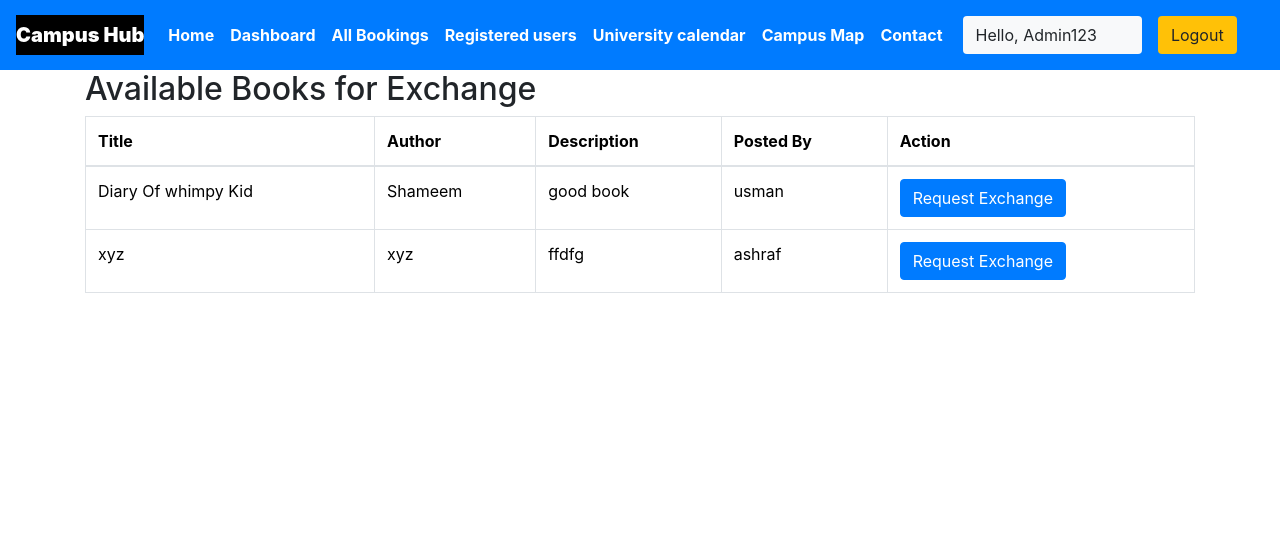
After one commit to shameemmhd/CampusHub, a Django app: page /books/ in a window 1280 px wide. The commit adds this page. Shown: the top 533 px of the page. Run offline with Django 4.2, Linux system fonts and the light colour scheme; a user stored in the database is signed in; data comes from the database, SQL or seed files in the repository; both versions use the stored data as it was after the commit; some libraries are stand-ins or nearby versions.

Commit message:
book exchange section

```diff
--- a/CampusHub/Agency/Agency/urls.py
+++ b/CampusHub/Agency/Agency/urls.py
@@ -50,5 +50,9 @@ path('staff/panel/delete-agency', views.delete_agency, name='delete_agency'),
     path('staff/userInformations', views.user_information,name="allbookigs"),
  path('approve-user/<int:user_id>/', views.approve_user, name='approve_user'),
     path('staff/map.html', views.map_view, name='map'),
-
+ path('books/', views.book_list, name='book_list'),
+    path('user/books/post/', views.post_book, name='post_book'),
+    path('user/books/request/<int:post_id>/', views.request_exchange, name='request_exchange'),
+     path('user/books/requests/', views.exchange_requests, name='exchange_requests'),
+    path('user/books/requests/respond/<int:request_id>/<str:response>/', views.respond_request, name='respond_request'),
 ]
--- a/CampusHub/Agency/Myapplication/admin.py
+++ b/CampusHub/Agency/Myapplication/admin.py
@@ -1,8 +1,11 @@
 from django.contrib import admin
-from .models import Agencys,Packages,Reservation,UserProfile,Calendar
+from .models import Agencys,Packages,Reservation,UserProfile,Calendar,Book,BookPost,ExchangeRequest
 # Register your models here.
 admin.site.register(Agencys)
 admin.site.register(Packages)
 admin.site.register(Reservation)
 admin.site.register(UserProfile)
 admin.site.register(Calendar)
+admin.site.register(Book)
+admin.site.register(BookPost)
+admin.site.register(ExchangeRequest)
--- a/CampusHub/Agency/Myapplication/models.py
+++ b/CampusHub/Agency/Myapplication/models.py
@@ -81,3 +81,31 @@ class Calendar(models.Model):
 
     def __str__(self):
         return self.title
+
+class Book(models.Model):
+    title = models.CharField(max_length=200)
+    author = models.CharField(max_length=200)
+    isbn = models.CharField(max_length=13, unique=True)
+
+    def __str__(self):
+        return self.title
+
+class BookPost(models.Model):
+    user = models.ForeignKey(User, on_delete=models.CASCADE)
+    book = models.ForeignKey(Book, on_delete=models.CASCADE)
+    description = models.TextField()
+    posted_at = models.DateTimeField(auto_now_add=True)
+
+    def __str__(self):
+        return f"{self.book.title} by {self.user.username}"
+
+class ExchangeRequest(models.Model):
+    from_user = models.ForeignKey(User, related_name='sent_requests', on_delete=models.CASCADE)
+    to_user = models.ForeignKey(User, related_name='received_requests', on_delete=models.CASCADE)
+    book_post = models.ForeignKey(BookPost, on_delete=models.CASCADE)
+    message = models.TextField()
+    status = models.CharField(max_length=20, choices=[('pending', 'Pending'), ('approved', 'Approved'), ('declined', 'Declined')], default='pending')
+    requested_at = models.DateTimeField(auto_now_add=True)
+
+    def __str__(self):
+        return f"{self.from_user.username} -> {self.to_user.username} ({self.book_post.book.title})"
--- a/CampusHub/Agency/Myapplication/views.py
+++ b/CampusHub/Agency/Myapplication/views.py
@@ -1,6 +1,6 @@
-from django.shortcuts import render, redirect
+from django.shortcuts import render, redirect, get_object_or_404
 from django.http import HttpResponse, HttpResponseRedirect
-from .models import Agencys, Packages, Reservation, StaffProfiles, UserProfile
+from .models import Agencys, Packages, Reservation, StaffProfiles, UserProfile, BookPost, Book, ExchangeRequest
 from django.contrib import messages
 from django.contrib.auth import authenticate, login, logout
 from django.contrib.auth.models import User
@@ -375,3 +375,60 @@ def approve_user(request, user_id):
 
 def map_view(request):
     return render(request, 'staff/map.html')
+
+@login_required
+def book_list(request):
+    books = BookPost.objects.all()
+    return render(request, 'user/book_list.html', {'books': books})
+
+@login_required
+def post_book(request):
+    if request.method == 'POST':
+        title = request.POST['title']
+        author = request.POST['author']
+        isbn = request.POST['isbn']
+        description = request.POST['description']
+
+        book, created = Book.objects.get_or_create(title=title, author=author, isbn=isbn)
+        BookPost.objects.create(user=request.user, book=book, description=description)
+
+        return redirect('book_list')
+
+    return render(request, 'user/post_book.html')
+
+@login_required
+def request_exchange(request, post_id):
+    post = get_object_or_404(BookPost, id=post_id)
+    if request.method == 'POST':
+        message = request.POST['message']
+
+        ExchangeRequest.objects.create(
+            from_user=request.user,
+            to_user=post.user,
+            book_post=post,
+            message=message
+        )
+
+        return redirect('book_list')
+
+    return render(request, 'user/request_exchange.html', {'post': post})
+
+@login_required
+def exchange_requests(request):
+    received_requests = ExchangeRequest.objects.filter(to_user=request.user)
+    sent_requests = ExchangeRequest.objects.filter(from_user=request.user)
+    return render(request, 'user/exchange_requests.html', {
+        'received_requests': received_requests,
+        'sent_requests': sent_requests
+    })
+
+@login_required
+def respond_request(request, request_id, response):
+    exchange_request = get_object_or_404(ExchangeRequest, id=request_id)
+    if exchange_request.to_user == request.user:
+        if response == 'approve':
+            exchange_request.status = 'approved'
+        elif response == 'decline':
+            exchange_request.status = 'declined'
+        exchange_request.save()
+    return redirect('exchange_requests')
--- a/CampusHub/Agency/templates/basic.html
+++ b/CampusHub/Agency/templates/basic.html
@@ -60,9 +60,16 @@
                         </li>
                     {% endif %}
                     {% if user.is_staff == False and user.is_authenticated %}
-                    <li class="nav-item active">
-                            <a class="nav-link text-bold" href="">Book Exchange </a>
-                        </li>
+                    <li class="nav-item dropdown">
+                        <a class="nav-link dropdown-toggle" href="#" id="navbarDropdownMenuLink" role="button" data-toggle="dropdown" aria-haspopup="true" aria-expanded="false">
+                          Book Exchange
+                        </a>
+                        <div class="dropdown-menu" aria-labelledby="navbarDropdownMenuLink">
+                          <a class="dropdown-item" href="{% url 'book_list' %}">View Books</a>
+                          <a class="dropdown-item" href="{% url 'post_book' %}">Post a Book</a>
+                          <a class="dropdown-item" href="{% url 'exchange_requests' %}">View Requests</a>
+                        </div>
+                      </li>
                     {% endif %}
 
 
--- /dev/null
+++ b/CampusHub/Agency/templates/user/book_list.html
@@ -0,0 +1,33 @@
+{% extends 'basic.html' %}
+{% block title %}Book Exchange{% endblock title %}
+{% block body %}
+<div class="container">
+    <h2>Available Books for Exchange</h2>
+    <table class="table table-bordered">
+        <thead>
+            <tr>
+                <th>Title</th>
+                <th>Author</th>
+                <th>Description</th>
+                <th>Posted By</th>
+                <th>Action</th>
+            </tr>
+        </thead>
+        <tbody>
+            {% for book in books %}
+            <tr>
+                <td>{{ book.book.title }}</td>
+                <td>{{ book.book.author }}</td>
+                <td>{{ book.description }}</td>
+                <td>{{ book.user.username }}</td>
+                <td>
+                    {% if book.user != user %}
+                    <a href="{% url 'request_exchange' book.id %}" class="btn btn-primary">Request Exchange</a>
+                    {% endif %}
+                </td>
+            </tr>
+            {% endfor %}
+        </tbody>
+    </table>
+</div>
+{% endblock body %}
```
Also changed, not shown: CampusHub/Agency/templates/staff/user_information.html (+8 -5 lines), CampusHub/Agency/templates/user/exchange_requests.html (added, +56 -0 lines), CampusHub/Agency/templates/user/post_book.html (added, +27 -0 lines), CampusHub/Agency/templates/user/request_exchange.html (added, +15 -0 lines), CampusHub/Agency/Myapplication/migrations/0004_book_bookpost_exchangerequest.py (added), CampusHub/Agency/db.sqlite3, CampusHub/Agency/id_files/65441c4bbf7b94429c7d3af0-sweet-salty-snacks-variety-box_CS7LvcE.jpg (added), CampusHub/Agency/id_files/65441c4bbf7b94429c7d3af0-sweet-salty-snacks-variety-box_HsG5nKj.jpg (added).
